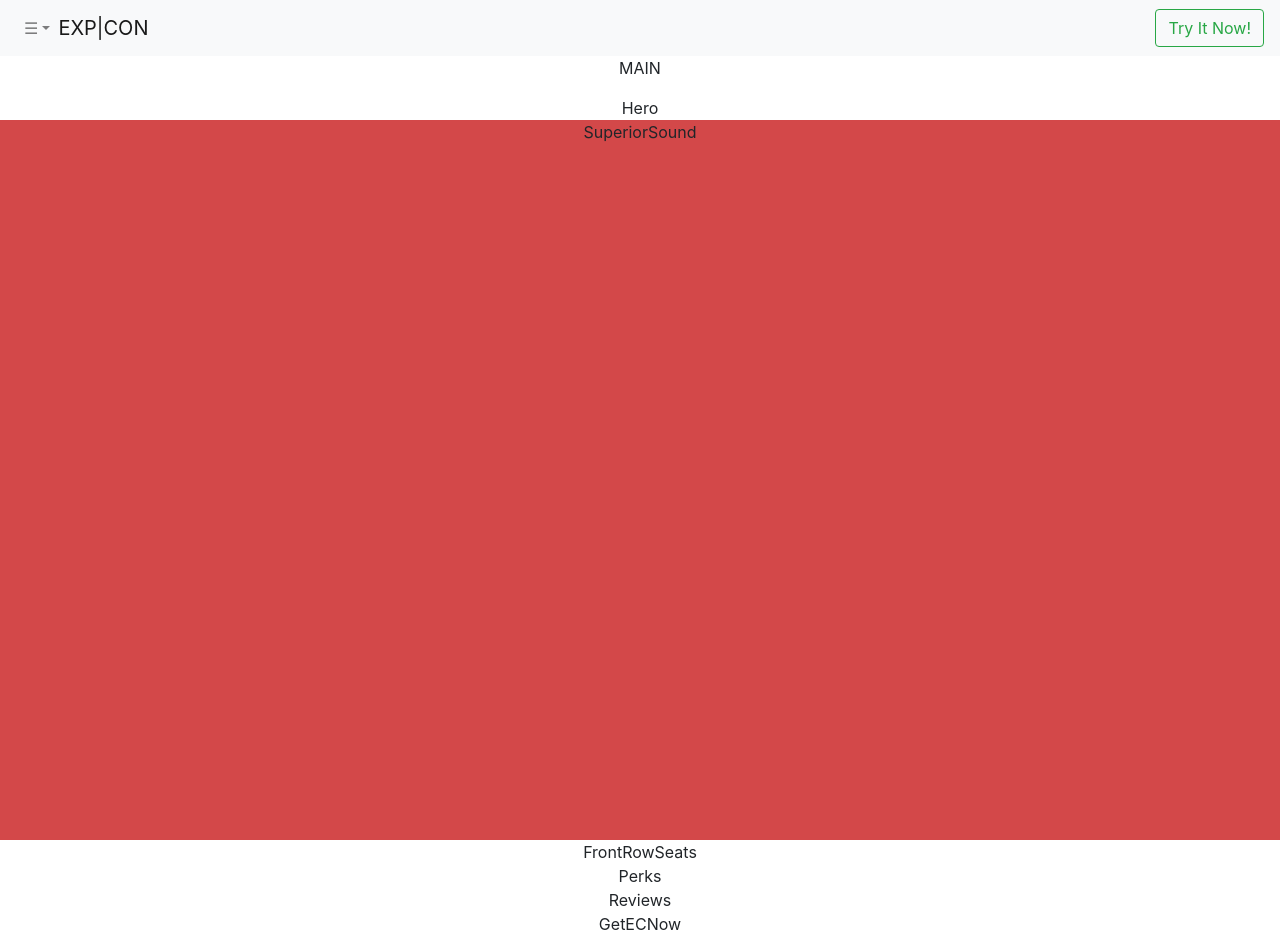
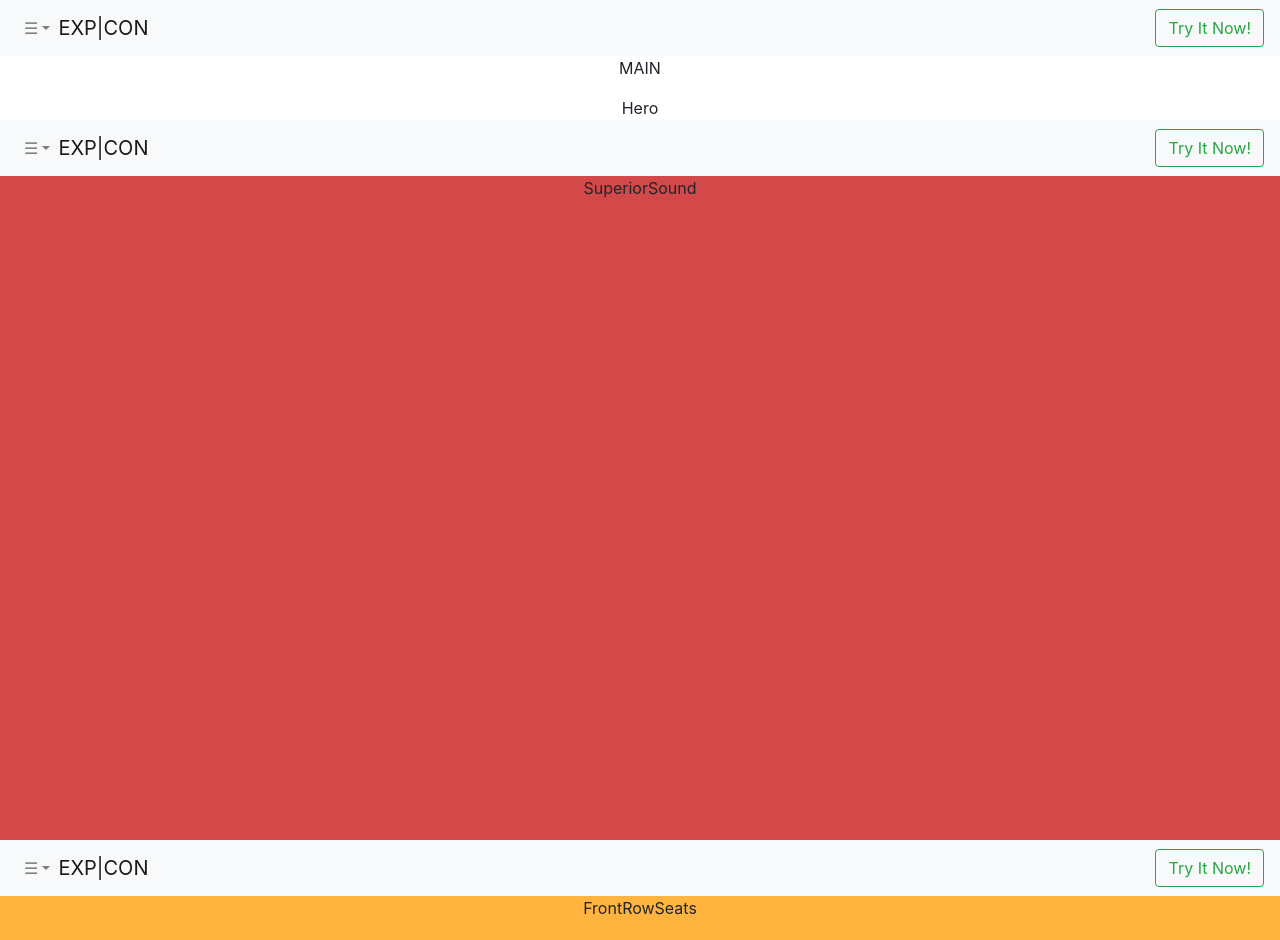
Before and after one commit to masinette/speers-expcon, a React (Create React App) app in the folder speers/: page / in a window 1280 px wide. Shown: the top 940 px of the page. Built offline with nearby package versions, Linux system fonts and the light colour scheme.

Commit message:
add footer info, and background colors

```diff
--- /dev/null
+++ b/speers/src/components/main-landing/Footer.jsx
@@ -0,0 +1,14 @@
+import React from 'react';
+import "./main-landing.css"
+
+export default function Footer() {
+  return (
+    <div class="footer-bg-color">
+      <div>
+        <p> &#x2709; support@experienceconcerts.co</p>
+      </div>
+      <h5>EXP|CON</h5>
+      <p>2019 &copy; All Rights Reserved | Speer Technologies Incorporated </p>
+    </div>
+  )
+}
--- a/speers/src/components/main-landing/FrontRowSeats.jsx
+++ b/speers/src/components/main-landing/FrontRowSeats.jsx
@@ -1,8 +1,12 @@
 import React from 'react'
 import './main-landing.css';
+import NavBar from "../NavBar";
 
 export default function FrontRowSeats() {
   return (
-    <div>FrontRowSeats</div>
+    <div class="front-row-seats-bg-color">
+      <NavBar />
+      FrontRowSeats
+    </div>
   )
 }
--- a/speers/src/components/main-landing/GetECNow.jsx
+++ b/speers/src/components/main-landing/GetECNow.jsx
@@ -1,8 +1,12 @@
 import React from 'react'
 import './main-landing.css';
+import NavBar from "../NavBar";
 
 export default function GetECNow() {
   return (
-    <div>GetECNow</div>
+    <div class="get-ec-now-bg-color">
+    <NavBar/>
+      GetECNow
+    </div>
   )
 }
--- a/speers/src/components/main-landing/Main.jsx
+++ b/speers/src/components/main-landing/Main.jsx
@@ -6,6 +6,7 @@ import FrontRowSeats  from "../main-landing/FrontRowSeats"
 import Perks  from "../main-landing/Perks"
 import Reviews  from "../main-landing/Reviews"
 import GetECNow  from "../main-landing/GetECNow"
+import Footer from "../main-landing/Footer"
 import './main-landing.css';
 
 
@@ -20,6 +21,7 @@ export default function Main(props) {
       <Perks />
       <Reviews />
       <GetECNow />
+      <Footer/>
     </div>
   )
 };
--- a/speers/src/components/main-landing/Perks.jsx
+++ b/speers/src/components/main-landing/Perks.jsx
@@ -1,8 +1,12 @@
 import React from 'react'
 import './main-landing.css';
+import NavBar from "../NavBar";
 
 export default function Perks() {
   return (
-    <div>Perks</div>
+    <div class="perks-bg-color">
+      <NavBar/>
+      Perks
+    </div>
   )
 }
--- a/speers/src/components/main-landing/Reviews.jsx
+++ b/speers/src/components/main-landing/Reviews.jsx
@@ -1,8 +1,12 @@
 import React from 'react'
 import './main-landing.css';
+import NavBar from "../NavBar";
 
 export default function Reviews() {
   return (
-    <div>Reviews</div>
+    <div class="reviews-bg-color">
+      <NavBar />
+      Reviews
+    </div>
   )
 }
--- a/speers/src/components/main-landing/SuperiorSound.jsx
+++ b/speers/src/components/main-landing/SuperiorSound.jsx
@@ -1,8 +1,13 @@
 import React from 'react';
 import './main-landing.css';
+import NavBar from "../NavBar";
 
 export default function SuperiorSound() {
   return (
-    <div class="superior-sound-bg-color">SuperiorSound</div>
+
+    <div class="superior-sound-bg-color">
+      <NavBar />
+      SuperiorSound
+    </div>
   )
 }
--- a/speers/src/components/main-landing/main-landing.css
+++ b/speers/src/components/main-landing/main-landing.css
@@ -2,3 +2,22 @@
   background-color: #D34849;
   height: 90vh;
 }
+
+.front-row-seats-bg-color{
+  background-color: #FFB43F;
+  height: 90vh;
+}
+.perks-bg-color, .get-ec-now-bg-color{
+  background-color: #1A1A1A;
+  height: 90vh;
+  color: #FFF;
+}
+.reviews-bg-color{
+  background-color: #21E1E9;
+  height: 90vh;
+}
+.footer-bg-color{
+  background-color: #5F34D1;
+  height: 30vh;
+  color: #FFF;
+}
```
